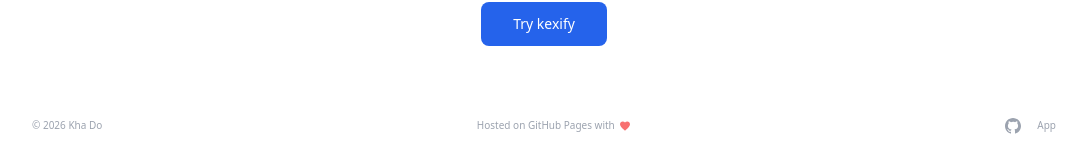
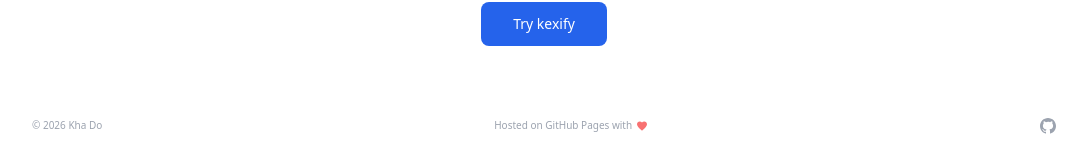
Before and after one commit to nguyenkha/kexify-home, a Jekyll site: the page built from index.html, in a window 1280 px wide. Shown: the part 1618-1773 px from the top of the page, without its empty margins (96-1183 px from the left). Built offline with Jekyll 4.4.1, drawn with Linux system fonts in a browser that asks for light colours; nearby versions of some CDN libraries.

Commit message:
fix: remove App link from footer

```diff
--- a/_includes/footer.html
+++ b/_includes/footer.html
@@ -2,11 +2,8 @@
   <div class="max-w-5xl mx-auto flex flex-col sm:flex-row items-center justify-between gap-4 text-[10px] dark:text-gray-500 text-gray-400">
     <span>&copy; {{ 'now' | date: '%Y' }} Kha Do</span>
     <span class="flex items-center gap-1">Hosted on GitHub Pages with <svg class="w-3 h-3 text-red-400" viewBox="0 0 24 24" fill="currentColor"><path d="M12 21.35l-1.45-1.32C5.4 15.36 2 12.28 2 8.5 2 5.42 4.42 3 7.5 3c1.74 0 3.41.81 4.5 2.09C13.09 3.81 14.76 3 16.5 3 19.58 3 22 5.42 22 8.5c0 3.78-3.4 6.86-8.55 11.54L12 21.35z"/></svg></span>
-    <div class="flex items-center gap-4">
-      <a href="https://github.com/nguyenkha/kexify-web" class="hover:text-gray-300 transition-colors">
-        <svg class="w-4 h-4" viewBox="0 0 24 24" fill="currentColor"><path d="M12 0C5.374 0 0 5.373 0 12c0 5.302 3.438 9.8 8.207 11.387.599.111.793-.261.793-.577v-2.234c-3.338.726-4.033-1.416-4.033-1.416-.546-1.387-1.333-1.756-1.333-1.756-1.089-.745.083-.729.083-.729 1.205.084 1.839 1.237 1.839 1.237 1.07 1.834 2.807 1.304 3.492.997.107-.775.418-1.305.762-1.604-2.665-.305-5.467-1.334-5.467-5.931 0-1.311.469-2.381 1.236-3.221-.124-.303-.535-1.524.117-3.176 0 0 1.008-.322 3.301 1.23A11.509 11.509 0 0112 5.803c1.02.005 2.047.138 3.006.404 2.291-1.552 3.297-1.23 3.297-1.23.653 1.653.242 2.874.118 3.176.77.84 1.235 1.911 1.235 3.221 0 4.609-2.807 5.624-5.479 5.921.43.372.823 1.102.823 2.222v3.293c0 .319.192.694.801.576C20.566 21.797 24 17.3 24 12c0-6.627-5.373-12-12-12z"/></svg>
-      </a>
-      <a href="http://app.kexify.co/" class="hover:text-gray-300 transition-colors">App</a>
-    </div>
+    <a href="https://github.com/nguyenkha/kexify-web" class="hover:text-gray-300 transition-colors">
+      <svg class="w-4 h-4" viewBox="0 0 24 24" fill="currentColor"><path d="M12 0C5.374 0 0 5.373 0 12c0 5.302 3.438 9.8 8.207 11.387.599.111.793-.261.793-.577v-2.234c-3.338.726-4.033-1.416-4.033-1.416-.546-1.387-1.333-1.756-1.333-1.756-1.089-.745.083-.729.083-.729 1.205.084 1.839 1.237 1.839 1.237 1.07 1.834 2.807 1.304 3.492.997.107-.775.418-1.305.762-1.604-2.665-.305-5.467-1.334-5.467-5.931 0-1.311.469-2.381 1.236-3.221-.124-.303-.535-1.524.117-3.176 0 0 1.008-.322 3.301 1.23A11.509 11.509 0 0112 5.803c1.02.005 2.047.138 3.006.404 2.291-1.552 3.297-1.23 3.297-1.23.653 1.653.242 2.874.118 3.176.77.84 1.235 1.911 1.235 3.221 0 4.609-2.807 5.624-5.479 5.921.43.372.823 1.102.823 2.222v3.293c0 .319.192.694.801.576C20.566 21.797 24 17.3 24 12c0-6.627-5.373-12-12-12z"/></svg>
+    </a>
   </div>
 </footer>
```
